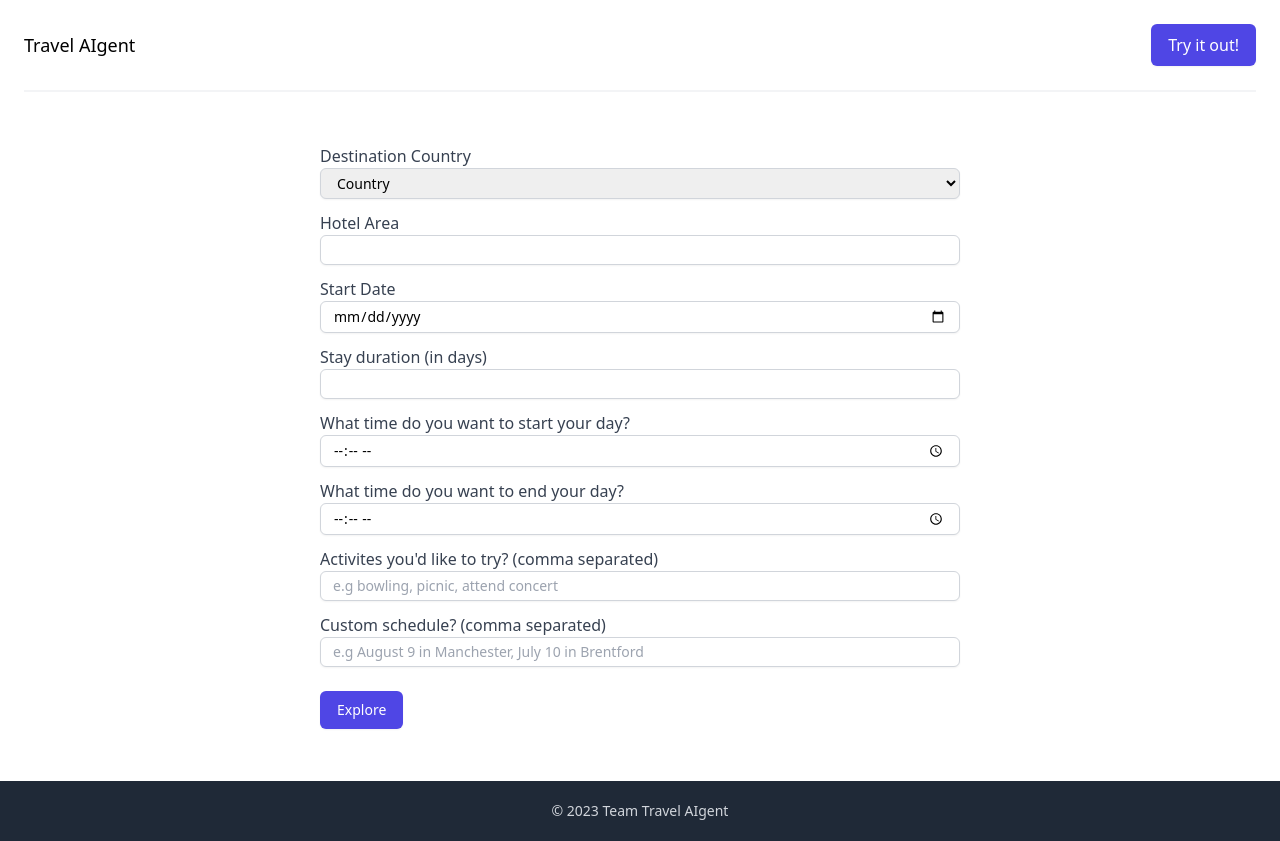
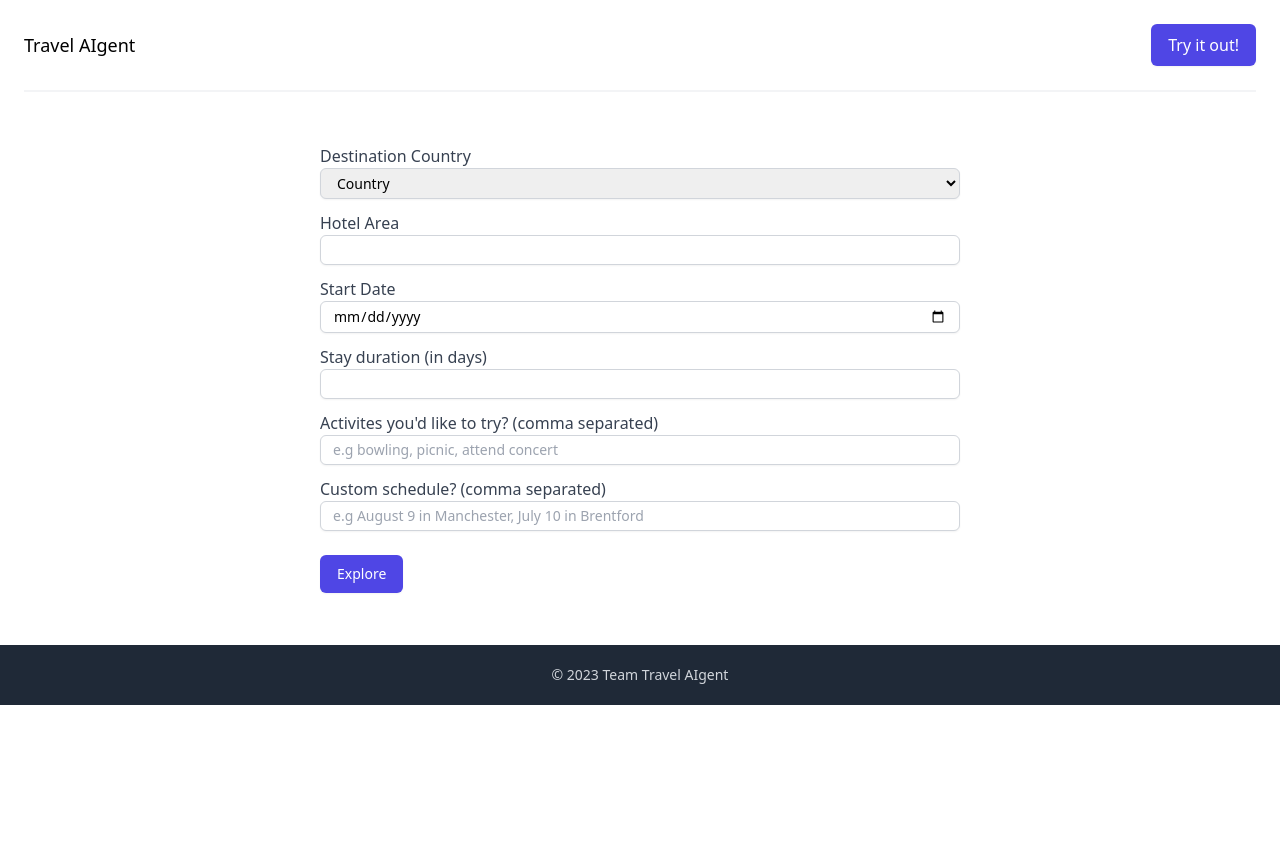
Before and after one commit to The-Travel-AIgents/ai-travel-agent_app, a React (Create React App) app: page /app in a window 1280 px wide. After the commit the page ends 800 px from the top, so only its background shows below. Built offline with nearby package versions, Linux system fonts and the light colour scheme.

Commit message:
fix: removed start and end time

```diff
--- a/src/App.js
+++ b/src/App.js
@@ -372,28 +372,6 @@ const App = () => {
                 {errors.duration && <span className="text-red-500 text-sm">This field is required</span>}
               </div>
               <div className="my-3">
-                <label for="start_time" class="block font-medium text-gray-700 text-base">
-                  What time do you want to start your day?
-                </label>
-                <input
-                  {...register("start_time", { required: true })}
-                  type="time"
-                  class="shadow-sm focus:ring-indigo-500 focus:border-indigo-500 px-3 block w-full sm:text-sm border py-1 border-gray-300 rounded-md"
-                />
-                {errors.start_time && <span className="text-red-500 text-sm">This field is required</span>}
-              </div>
-              <div className="my-3">
-                <label for="end_time" class="block font-medium text-gray-700 text-base">
-                  What time do you want to end your day?
-                </label>
-                <input
-                  {...register("end_time", { required: true })}
-                  type="time"
-                  class="shadow-sm focus:ring-indigo-500 focus:border-indigo-500 px-3 block w-full sm:text-sm border py-1 border-gray-300 rounded-md"
-                />
-                {errors.end_time && <span className="text-red-500 text-sm">This field is required</span>}
-              </div>
-              <div className="my-3">
                 <label for="activities" class="block font-medium text-gray-700 text-base">
                   Activites you'd like to try? (comma separated)
                 </label>
```
